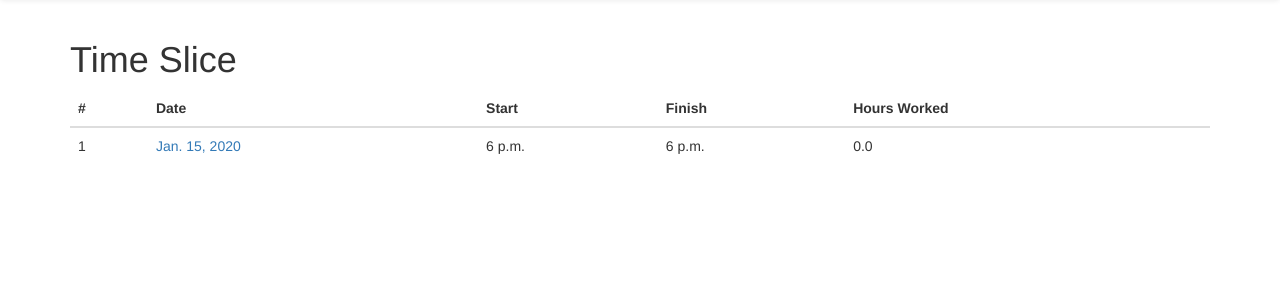
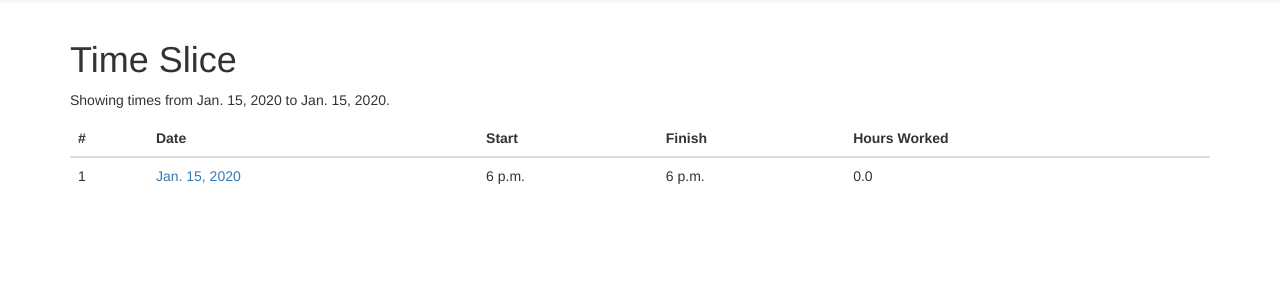
Before and after one commit to Michael-F-Bryan/website, a Django app: template times/templates/times/time_slice.html in a window 1280 px wide. Shown: the part 52-352 px from the top of the page. Run offline with Django 3.2, Linux system fonts and the light colour scheme; the template is opened without the code that fills it: values that come from a table or form of the project are taken from there, others are empty; data comes from the database, SQL or seed files in the repository; tables that the repository leaves empty hold one stand-in row (values such as "Sample post"); some libraries are stand-ins or nearby versions.

Commit message:
Added a small summary line to the time slice view

```diff
--- a/times/templates/times/time_slice.html
+++ b/times/templates/times/time_slice.html
@@ -2,6 +2,7 @@
 
 {% block content %}
 <h1>Time Slice</h1>
+<p>Showing times from {{ slice.start|date }} to {{ slice.end|date }}.</p>
 
 <table class="table table-hover">
   <thead>
```
